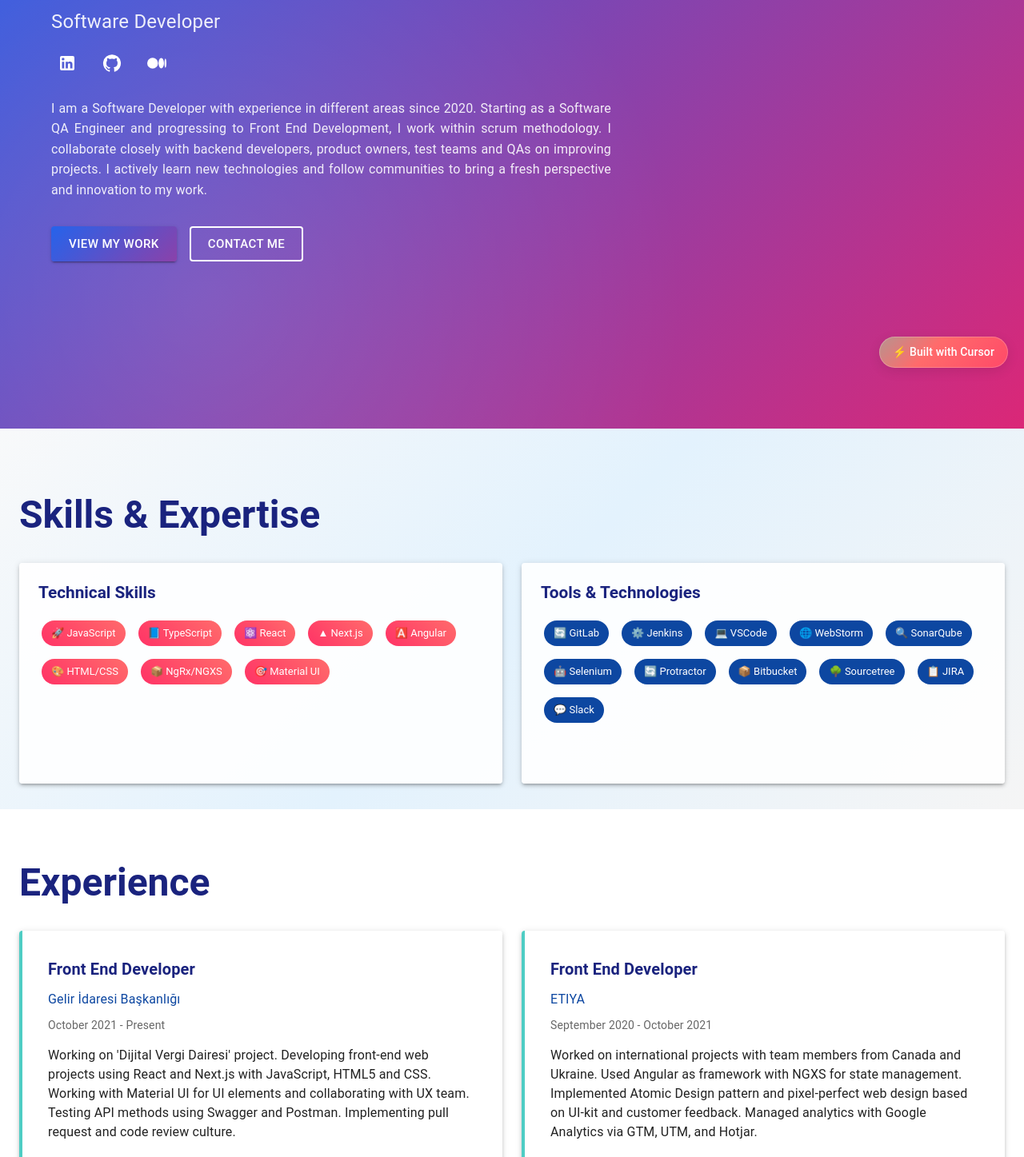
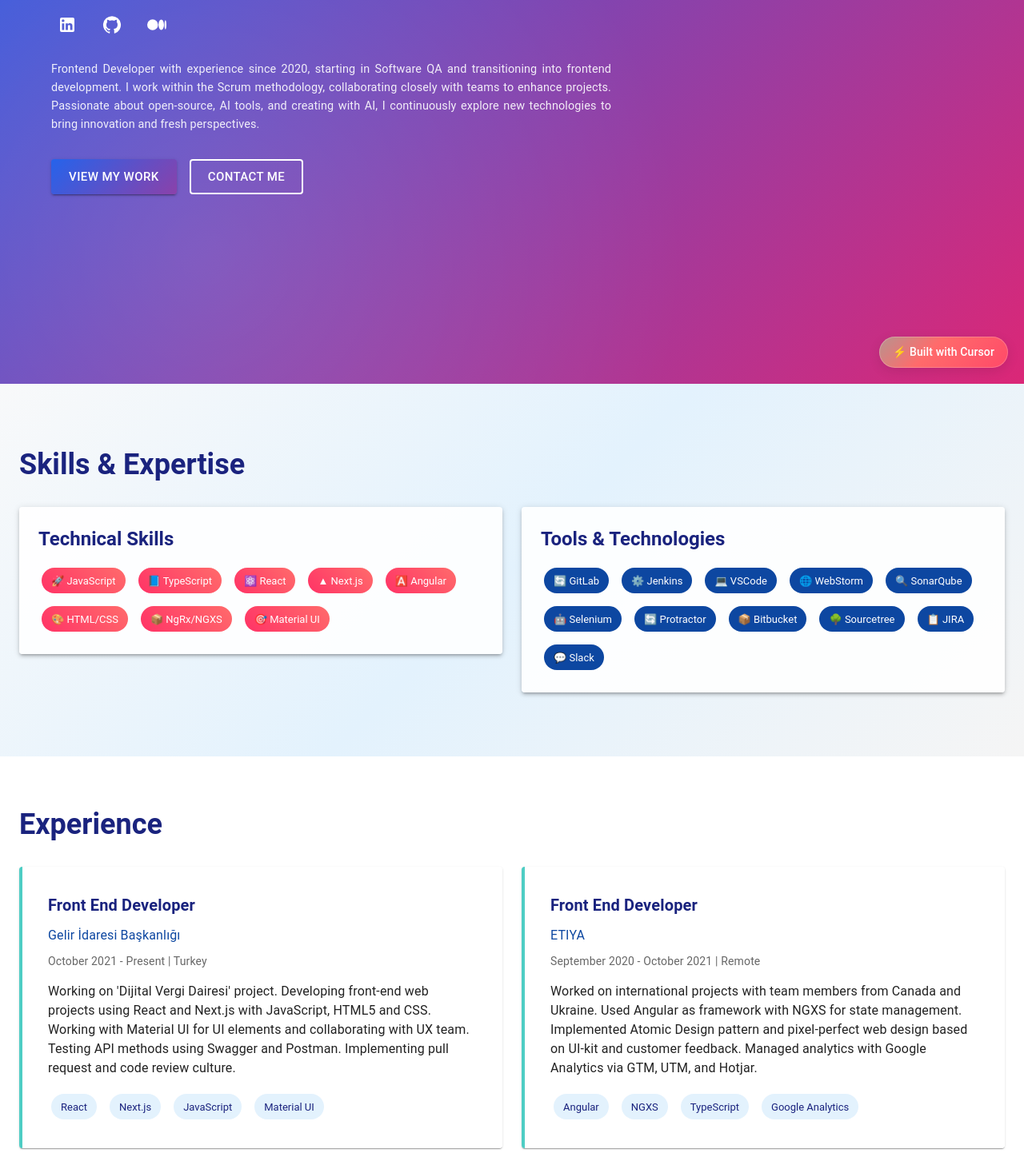
Before and after one commit to bilaltosungit/cursor-nextjs-portfolio, a Next.js app: page / in a window 1280 px wide. Shown: the part 320-1767 px from the top of the page at 80% size. Built offline with nearby package versions, Linux system fonts and the light colour scheme.

Commit message:
added accordion for projects part, smaller font sizes and spaces

```diff
--- a/src/app/page.js
+++ b/src/app/page.js
@@ -60,9 +60,6 @@
       color: isDarkMode ? '#ffffff' : '#000000',
       transition: 'all 0.3s ease',
     }}>
-      {/* Add margin-top to hero section to account for fixed navbar */}
-      <Box sx={{ height: '56px' }} />
-
       {/* Hero Section */}
       <Box component="section" id="about">
         <HeroSection />
--- a/src/app/styles.js
+++ b/src/app/styles.js
@@ -186,9 +186,9 @@
   shouldForwardProp,
 })(({ isDarkMode }) => ({
   color: isDarkMode ? '#4ECDC4' : '#1a237e',
-  fontSize: { xs: '1.8rem', md: '2.2rem' },
+  fontSize: '36px',
   fontWeight: 600,
-  marginBottom: '2rem',
+  marginBottom: '1.5rem',
   transition: 'color 0.3s ease',
 }));
 
@@ -219,9 +219,12 @@
   shouldForwardProp,
 })(({ isDarkMode }) => ({
   padding: '1.5rem',
-  height: '100%',
   background: isDarkMode ? 'rgba(30, 30, 30, 0.9)' : 'rgba(255, 255, 255, 0.9)',
   transition: 'all 0.3s ease',
+  '@media (max-width: 900px)': {
+    display: 'table-cell',
+    width: '100%',
+  },
   '&:hover': {
     transform: 'translateY(-4px)',
     boxShadow: isDarkMode ? '0 8px 20px rgba(255,255,255,0.08)' : '0 8px 20px rgba(0,0,0,0.08)',
@@ -233,7 +236,7 @@
 })(({ isDarkMode }) => ({
   marginBottom: '1rem',
   color: isDarkMode ? '#fff' : '#1a237e',
-  fontSize: '1.3rem',
+  fontSize: '24px',
   fontWeight: 600,
 }));
 
@@ -394,7 +397,7 @@
 })(({ isDarkMode }) => ({
   color: isDarkMode ? '#fff' : '#1a237e',
   marginBottom: '8px',
-  fontSize: '1.5rem',
+  fontSize: '36px',
   fontWeight: 600,
 }));
 
@@ -463,6 +466,7 @@
 })(({ isDarkMode }) => ({
   color: isDarkMode ? '#fff' : '#1a237e',
   marginBottom: '8px',
+  fontSize: '24px',
   fontWeight: 600,
 }));
 
@@ -471,6 +475,7 @@
 })(({ isDarkMode }) => ({
   color: isDarkMode ? '#90CAF9' : '#1565c0',
   marginBottom: '8px',
+  fontSize: '24px',
   fontWeight: 500,
 }));
 
@@ -502,7 +507,8 @@
   shouldForwardProp,
 })(({ isDarkMode }) => ({
   color: isDarkMode ? '#fff' : '#1a237e',
-  marginBottom: '16px',
+  marginBottom: '12px',
+  fontSize: '1.1rem',
   fontWeight: 600,
 }));
 
@@ -557,15 +563,11 @@
 export const ContactTitle = styled(Typography, {
   shouldForwardProp,
 })(({ isDarkMode }) => ({
-  fontSize: '2.5rem',
-  fontWeight: 700,
-  marginBottom: '2rem',
+  fontSize: '36px',
+  fontWeight: 600,
+  marginBottom: '1.5rem',
   textAlign: 'center',
-  background: isDarkMode
-    ? 'linear-gradient(to right, #4ECDC4, #45B7D1)'
-    : 'none',
-  WebkitBackgroundClip: isDarkMode ? 'text' : 'none',
-  WebkitTextFillColor: isDarkMode ? 'transparent' : '#ffffff',
+  color: isDarkMode ? '#4ECDC4' : '#ffffff',
 }));
 
 export const ContactContainer = styled(Box)({
--- a/src/components/ExperienceCard.js
+++ b/src/components/ExperienceCard.js
@@ -1,8 +1,36 @@
 'use client';
 
-import { Box, Paper, Typography, Chip } from '@mui/material';
+import { Box, Paper, Typography, Chip, Accordion, AccordionSummary, AccordionDetails } from '@mui/material';
 import { styled } from '@mui/material/styles';
+import ExpandMoreIcon from '@mui/icons-material/ExpandMore';
 import AnimatedSection from './AnimatedSection';
+
+const StyledAccordion = styled(Accordion, {
+  shouldForwardProp: (prop) => prop !== 'isDarkMode',
+})(({ isDarkMode }) => ({
+  background: isDarkMode ? 'rgba(30, 30, 30, 0.9)' : 'rgba(255, 255, 255, 0.9)',
+  boxShadow: isDarkMode ? '0 4px 20px rgba(255,255,255,0.08)' : '0 4px 20px rgba(0,0,0,0.08)',
+  marginBottom: '16px',
+  borderRadius: '8px',
+  borderLeft: '4px solid #4ECDC4',
+  transition: 'all 0.3s ease',
+  '&:before': {
+    display: 'none',
+  },
+  '@media (min-width: 900px)': {
+    display: 'none',
+  },
+  '&.Mui-expanded': {
+    borderLeft: '4px solid #FF3366',
+  },
+  '& .MuiAccordionSummary-root': {
+    padding: '16px',
+    borderRadius: '8px',
+  },
+  '& .MuiAccordionDetails-root': {
+    padding: '0 16px 16px 16px',
+  },
+}));
 
 const StyledPaper = styled(Paper, {
   shouldForwardProp: (prop) => prop !== 'isDarkMode',
@@ -14,10 +42,18 @@
   transition: 'transform 0.3s ease-in-out',
   background: isDarkMode ? 'rgba(30, 30, 30, 0.9)' : 'rgba(255, 255, 255, 0.9)',
   borderLeft: '4px solid #4ECDC4',
+  '@media (max-width: 900px)': {
+    padding: '16px',
+    borderLeft: 'none',
+  },
   '&:hover': {
     transform: 'translateY(-8px)',
     borderLeft: '4px solid #FF3366',
     boxShadow: isDarkMode ? '0 8px 30px rgba(255,255,255,0.12)' : '0 8px 30px rgba(0,0,0,0.12)',
+    '@media (max-width: 900px)': {
+      transform: 'none',
+      borderLeft: 'none',
+    },
   },
 }));
 
@@ -43,13 +79,6 @@
   marginBottom: '16px',
 }));
 
-const Description = styled(Typography, {
-  shouldForwardProp: (prop) => prop !== 'isDarkMode',
-})(({ isDarkMode }) => ({
-  color: isDarkMode ? 'rgba(255, 255, 255, 0.87)' : 'inherit',
-  marginBottom: '16px',
-}));
-
 const TechChip = styled(Chip, {
   shouldForwardProp: (prop) => prop !== 'isDarkMode',
 })(({ isDarkMode }) => ({
@@ -64,34 +93,79 @@
   transition: 'all 0.3s ease',
 }));
 
-const ExperienceCard = ({ job, isDarkMode }) => {
-  return (
-    <AnimatedSection>
-      <StyledPaper elevation={3} isDarkMode={isDarkMode}>
-        <JobTitle variant="h6" isDarkMode={isDarkMode}>
-          {job.title}
-        </JobTitle>
-        <CompanyName variant="subtitle1" isDarkMode={isDarkMode}>
-          {job.company}
-        </CompanyName>
-        <Period variant="body2" isDarkMode={isDarkMode}>
-          {job.period}
-        </Period>
-        <Description isDarkMode={isDarkMode}>
+export default function ExperienceCard({ job, index, isDarkMode }) {
+  const MobileView = () => (
+    <StyledAccordion isDarkMode={isDarkMode}>
+      <AccordionSummary
+        expandIcon={<ExpandMoreIcon sx={{ color: isDarkMode ? '#fff' : '#1a237e' }} />}
+      >
+        <Box>
+          <JobTitle variant="h6" isDarkMode={isDarkMode}>{job.title}</JobTitle>
+          <CompanyName variant="subtitle1" isDarkMode={isDarkMode}>{job.company}</CompanyName>
+          <Period variant="body2" isDarkMode={isDarkMode}>
+            {job.period} | {job.location}
+          </Period>
+        </Box>
+      </AccordionSummary>
+      <AccordionDetails>
+        <Typography
+          variant="body1"
+          sx={{
+            mb: 2,
+            color: isDarkMode ? 'rgba(255, 255, 255, 0.87)' : 'inherit',
+          }}
+        >
           {job.description}
-        </Description>
+        </Typography>
         <Box sx={{ display: 'flex', flexWrap: 'wrap', gap: 1 }}>
-          {job.technologies.map((tech, index) => (
+          {job.technologies.map((tech) => (
             <TechChip
-              key={index}
+              key={tech}
               label={tech}
               isDarkMode={isDarkMode}
             />
           ))}
         </Box>
-      </StyledPaper>
+      </AccordionDetails>
+    </StyledAccordion>
+  );
+
+  const DesktopView = () => (
+    <StyledPaper isDarkMode={isDarkMode}>
+      <JobTitle variant="h6" isDarkMode={isDarkMode}>{job.title}</JobTitle>
+      <CompanyName variant="subtitle1" isDarkMode={isDarkMode}>{job.company}</CompanyName>
+      <Period variant="body2" isDarkMode={isDarkMode}>
+        {job.period} | {job.location}
+      </Period>
+      <Typography
+        variant="body1"
+        sx={{
+          mb: 2,
+          color: isDarkMode ? 'rgba(255, 255, 255, 0.87)' : 'inherit',
+        }}
+      >
+        {job.description}
+      </Typography>
+      <Box sx={{ display: 'flex', flexWrap: 'wrap', gap: 1 }}>
+        {job.technologies.map((tech) => (
+          <TechChip
+            key={tech}
+            label={tech}
+            isDarkMode={isDarkMode}
+          />
+        ))}
+      </Box>
+    </StyledPaper>
+  );
+
+  return (
+    <AnimatedSection delay={index * 0.1}>
+      <Box>
+        <MobileView />
+        <Box sx={{ display: { xs: 'none', md: 'block' } }}>
+          <DesktopView />
+        </Box>
+      </Box>
     </AnimatedSection>
   );
-};
-
-export default ExperienceCard;
+}
--- a/src/components/HeroSection.js
+++ b/src/components/HeroSection.js
@@ -41,7 +41,7 @@
           <Grid item xs={12} md={8}>
             <Typography variant="h1" component="h1" gutterBottom sx={{
               color: isDarkMode ? '#4ECDC4' : '#ffffff',
-              fontSize: { xs: '2rem', md: '2.8rem' },
+              fontSize: '36px',
               fontWeight: 600,
               transition: 'all 0.3s ease',
             }}>
@@ -50,7 +50,7 @@
             <Typography variant="h4" gutterBottom sx={{
               opacity: 0.9,
               color: isDarkMode ? '#90CAF9' : '#ffffff',
-              fontSize: { xs: '1.2rem', md: '1.5rem' },
+              fontSize: { xs: '1rem', md: '1.2rem' },
               marginBottom: '1rem',
               transition: 'color 0.3s ease',
             }}>
@@ -100,7 +100,7 @@
               sx={{
                 opacity: 0.9,
                 color: isDarkMode ? 'rgba(255, 255, 255, 0.87)' : '#ffffff',
-                fontSize: '1rem',
+                fontSize: '0.9rem',
                 lineHeight: 1.6,
                 maxWidth: '700px',
                 marginBottom: '2rem',
--- a/src/data/resume.js
+++ b/src/data/resume.js
@@ -6,7 +6,7 @@
     email: "bilaltosun7@gmail.com",
     phone: "+90 506 509 82 48",
     location: "Turkey",
-    summary: "I am a Software Developer with experience in different areas since 2020. Starting as a Software QA Engineer and progressing to Front End Development, I work within scrum methodology. I collaborate closely with backend developers, product owners, test teams and QAs on improving projects. I actively learn new technologies and follow communities to bring a fresh perspective and innovation to my work.",
+    summary: "Frontend Developer with experience since 2020, starting in Software QA and transitioning into frontend development. I work within the Scrum methodology, collaborating closely with teams to enhance projects. Passionate about open-source, AI tools, and creating with AI, I continuously explore new technologies to bring innovation and fresh perspectives.",
   },
 
   // Skills
```
